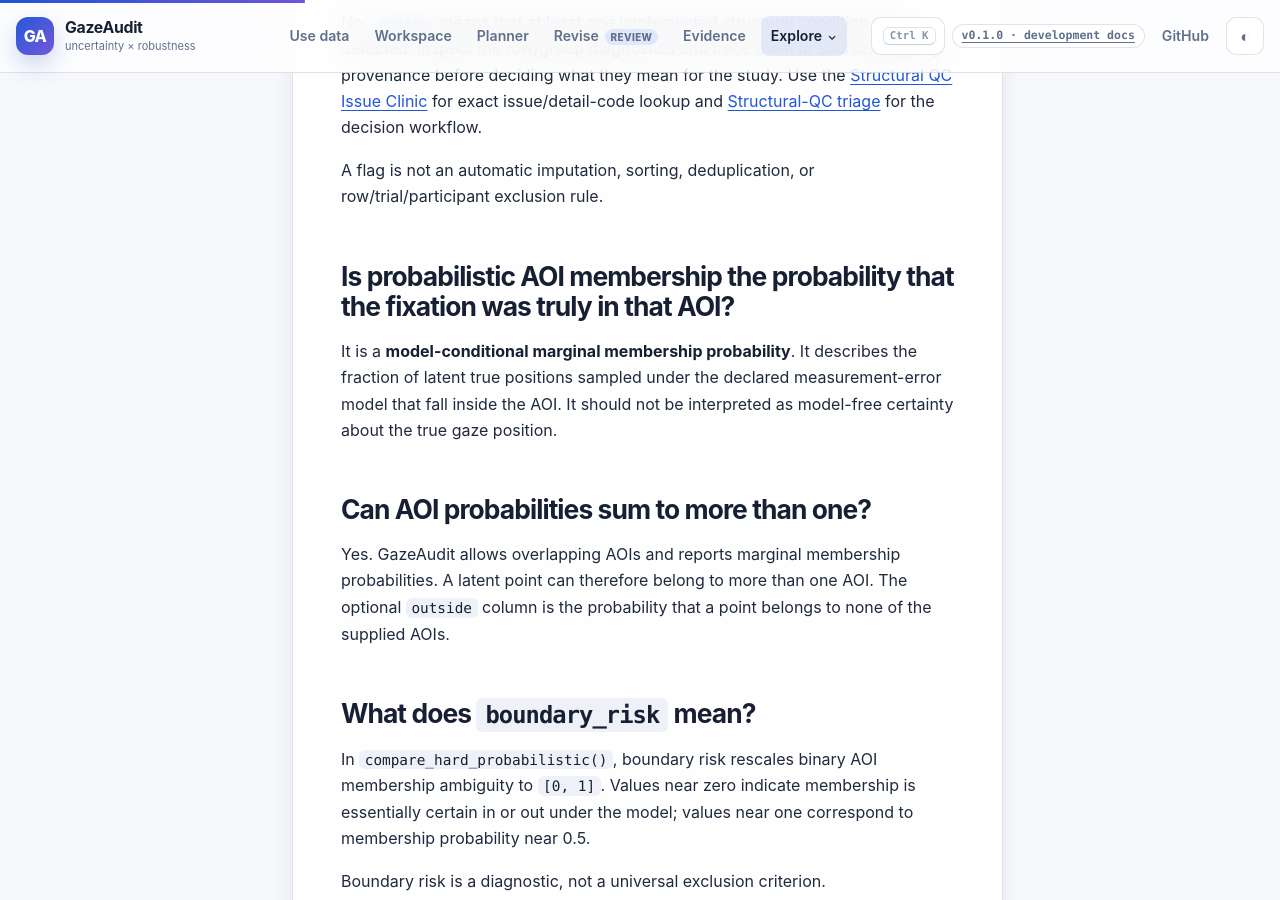
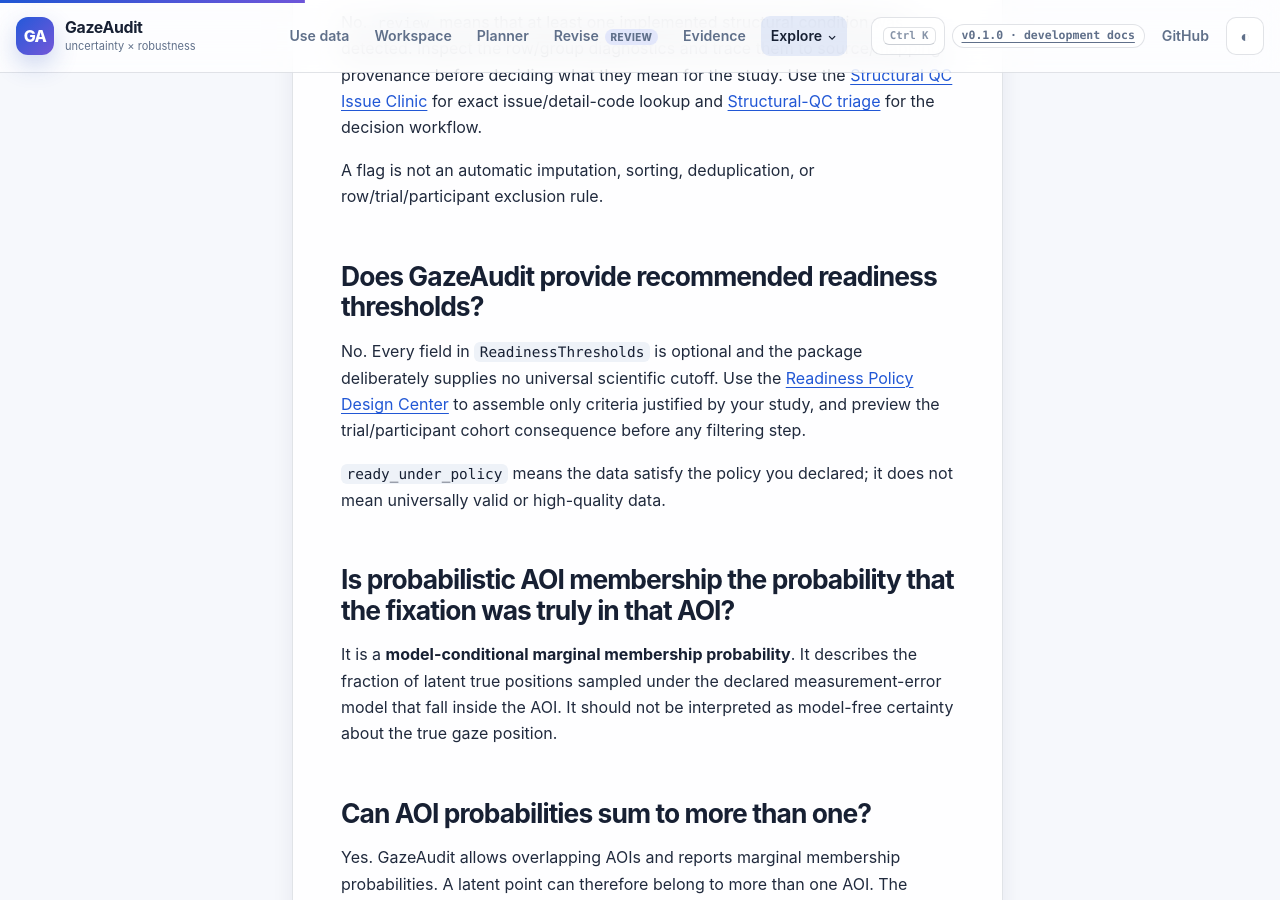
Before and after one commit to stefanosbalaskas/GazeAudit, a Jekyll site: the page built from docs/faq.md, in a window 1280 px wide and 900 px high, scrolled down 1611 px. Built offline with Jekyll 4.4.1, drawn with Linux system fonts in a browser that asks for light colours; some of the changed text lies outside the part shown.

Commit message:
docs: add readiness threshold FAQ

```diff
--- a/docs/faq.md
+++ b/docs/faq.md
@@ -42,6 +42,12 @@ python -m pip install "gazeaudit[peyes]==0.1.0"
 No. `review` means that at least one implemented structural condition was detected. Inspect the row/group diagnostics and trace them to source/mapping provenance before deciding what they mean for the study. Use the [Structural QC Issue Clinic]({{ '/docs/reference/qc-issue-clinic/' | relative_url }}) for exact issue/detail-code lookup and [Structural-QC triage]({{ '/docs/guides/structural-qc-triage/' | relative_url }}) for the decision workflow.
 
 A flag is not an automatic imputation, sorting, deduplication, or row/trial/participant exclusion rule.
+
+## Does GazeAudit provide recommended readiness thresholds?
+
+No. Every field in `ReadinessThresholds` is optional and the package deliberately supplies no universal scientific cutoff. Use the [Readiness Policy Design Center]({{ '/docs/readiness-policy/' | relative_url }}) to assemble only criteria justified by your study, and preview the trial/participant cohort consequence before any filtering step.
+
+`ready_under_policy` means the data satisfy the policy you declared; it does not mean universally valid or high-quality data.
 
 ## Is probabilistic AOI membership the probability that the fixation was truly in that AOI?
 
```
